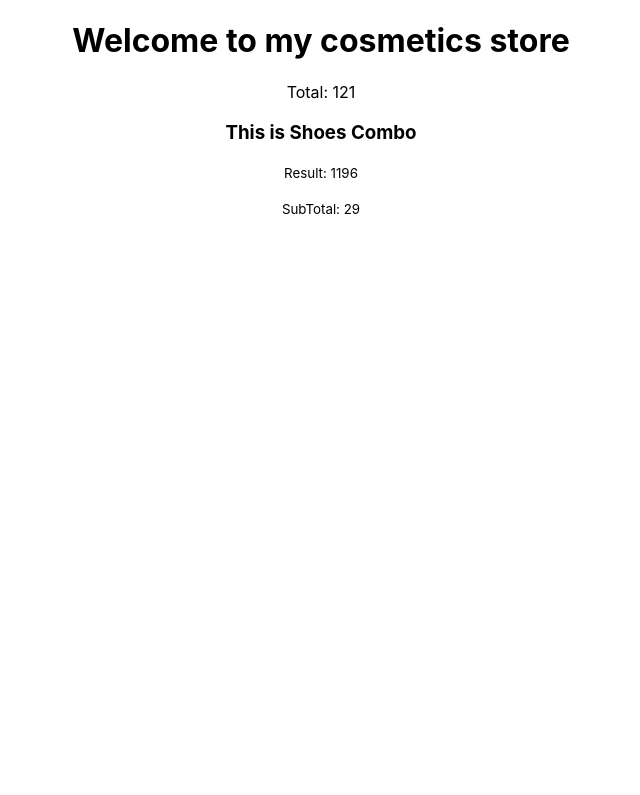
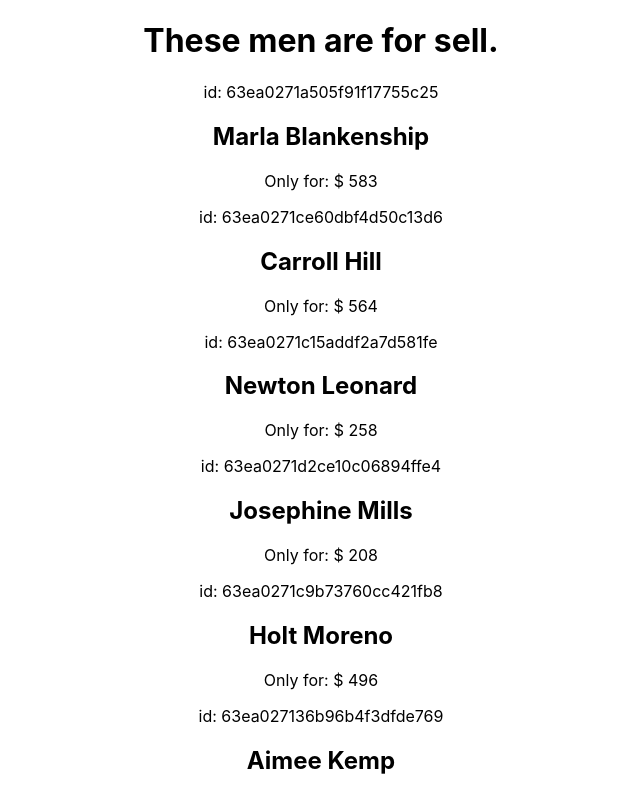
Before and after one commit to sowmik-sec/react-storage-and-handler, a React (Create React App) app: page / in a window 1280 px wide. Shown: the top 795 px of the page, without its empty margins (319-959 px from the left). Built offline with nearby package versions, Linux system fonts and the light colour scheme.

Commit message:
storing and calling data from local json file

```diff
--- /dev/null
+++ b/public/data.json
@@ -0,0 +1,37 @@
+[
+  {
+    "id": "63ea0271a505f91f17755c25",
+    "price": 583,
+    "name": "Marla Blankenship"
+  },
+  {
+    "id": "63ea0271ce60dbf4d50c13d6",
+    "price": 564,
+    "name": "Carroll Hill"
+  },
+  {
+    "id": "63ea0271c15addf2a7d581fe",
+    "price": 258,
+    "name": "Newton Leonard"
+  },
+  {
+    "id": "63ea0271d2ce10c06894ffe4",
+    "price": 208,
+    "name": "Josephine Mills"
+  },
+  {
+    "id": "63ea0271c9b73760cc421fb8",
+    "price": 496,
+    "name": "Holt Moreno"
+  },
+  {
+    "id": "63ea027136b96b4f3dfde769",
+    "price": 306,
+    "name": "Aimee Kemp"
+  },
+  {
+    "id": "63ea02717e92deac7e63a7ce",
+    "price": 268,
+    "name": "Janna Harrington"
+  }
+]
--- /dev/null
+++ b/src/components/Cosmetic/Cosmetic.js
@@ -0,0 +1,14 @@
+import React from "react";
+
+const Cosmetic = (props) => {
+  const { price, id, name } = props.cosmetic;
+  return (
+    <div>
+      <p>id: {id}</p>
+      <h2>{name}</h2>
+      <p>Only for: $ {price}</p>
+    </div>
+  );
+};
+
+export default Cosmetic;
--- a/src/components/Cosmetics/Cosmetics.js
+++ b/src/components/Cosmetics/Cosmetics.js
@@ -1,14 +1,20 @@
-import React from "react";
+import React, { useEffect, useState } from "react";
 import { add } from "../../utilities/calculate";
+import Cosmetic from "../Cosmetic/Cosmetic";
 
 const Cosmetics = () => {
-  const first = 55;
-  const second = 66;
-  const total = add(first, second);
+  const [cosmetics, setCosmetics] = useState([]);
+  useEffect(() => {
+    fetch(`data.json`)
+      .then((res) => res.json())
+      .then((data) => setCosmetics(data));
+  }, []);
   return (
     <div>
-      <h1>Welcome to my cosmetics store</h1>
-      <p>Total: {total}</p>
+      <h1>These men are for sell.</h1>
+      {cosmetics.map((cosmetic) => (
+        <Cosmetic cosmetic={cosmetic} key={cosmetic.id}></Cosmetic>
+      ))}
     </div>
   );
 };
```
